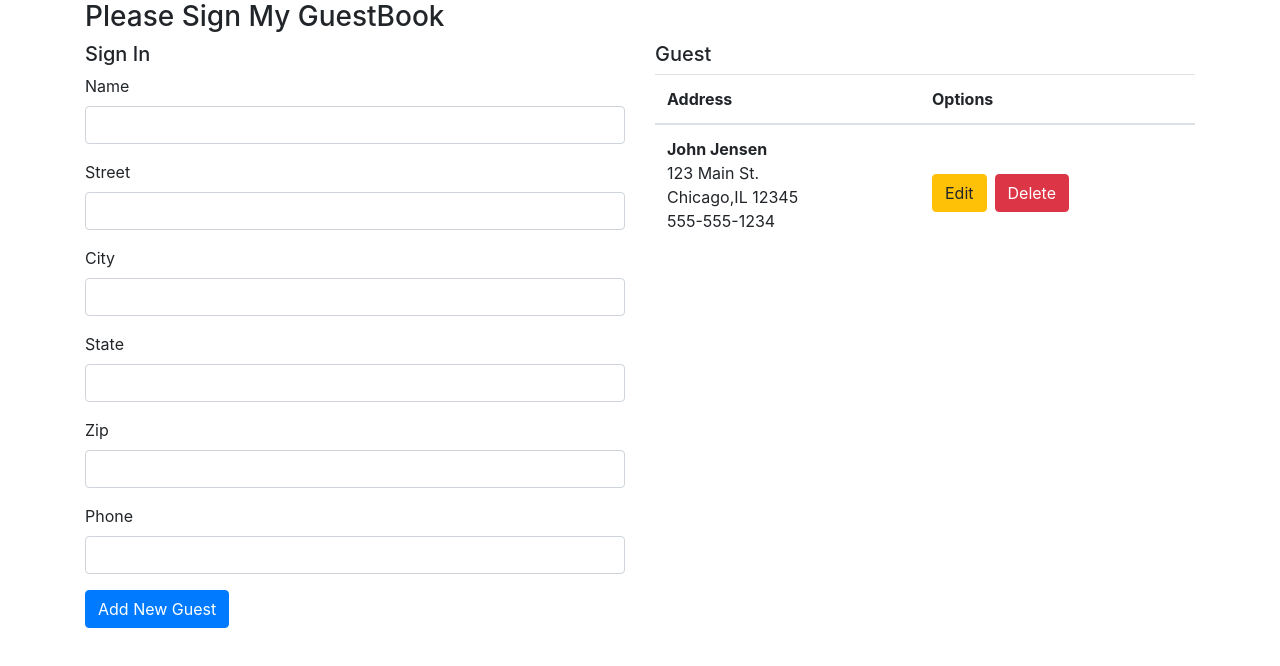
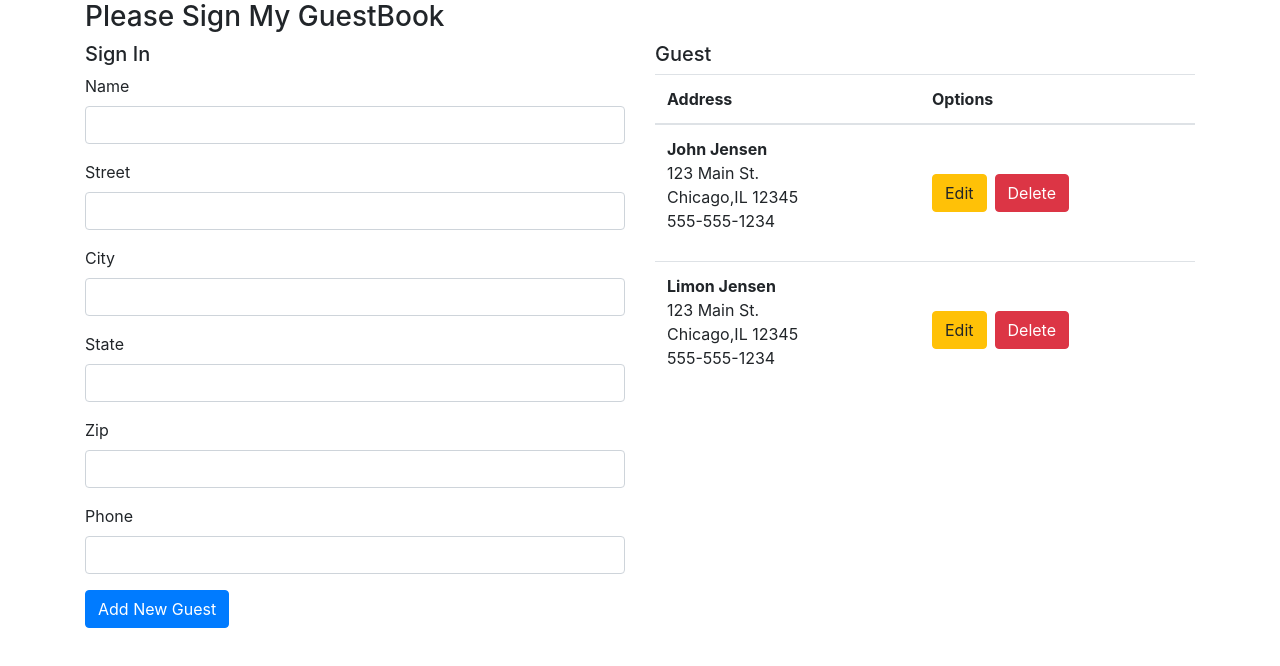
Before and after one commit to bipon68/react-hooks, a React (Create React App) app: page / in a window 1280 px wide. Shown: the top 666 px of the page. Built offline with nearby package versions, Linux system fonts and the light colour scheme.

Commit message:
#8 delete functionality

```diff
--- a/src/App.js
+++ b/src/App.js
@@ -8,15 +8,26 @@ export const App = () => {
   const [guests, setGuest] = useState([])
 
   useEffect(() => {
-    setGuest([{
-      id: 1,
+    setGuest([
+      {
+        id: 1,
         name: 'John Jensen',
         street: '123 Main St.',
         city: 'Chicago',
         state: 'IL',
         zip: '12345',
         phone: '555-555-1234'
-    }])
+    },
+    {
+      id: 2,
+        name: 'Limon Jensen',
+        street: '123 Main St.',
+        city: 'Chicago',
+        state: 'IL',
+        zip: '12345',
+        phone: '555-555-1234'
+    }
+  ])
 
     // alert('useEffect fired')
   }, [])
@@ -24,6 +35,10 @@ export const App = () => {
   const addGuest = (guest) => {
     guest.id = guests.length + 1;
     setGuest([...guests, guest])
+}
+
+const deleteGuest = (id) => {
+  setGuest(guests.filter(guest => guest.id !=id))
 }
 
 
@@ -38,7 +53,7 @@ export const App = () => {
         </div>
         <div className="col">
           <h5>Guest</h5>
-          <GuestList guests={guests}/>
+          <GuestList deleteGuest={deleteGuest} guests={guests}/>
         </div>
       </div>
     </div>
--- a/src/components/GuestList/GuestList.js
+++ b/src/components/GuestList/GuestList.js
@@ -2,6 +2,7 @@ import React from 'react';
 import { Guest } from '../Guest/Guest';
 
 export const GuestList = (props)=> {
+    console.log('GuestLIst props : ', props)
     return (
         <div>
             <table className="table">
@@ -21,7 +22,7 @@ export const GuestList = (props)=> {
                                     </td>
                                     <td className="align-middle">
                                         <button type="button" className="btn btn-warning mr-2">Edit</button>
-                                        <button type="button" className="btn btn-danger">Delete</button>
+                                        <button type="button" className="btn btn-danger" onClick={() => props.deleteGuest(guest.id)}>Delete</button>
                                     </td>
                                 </tr>
                             ))
```
